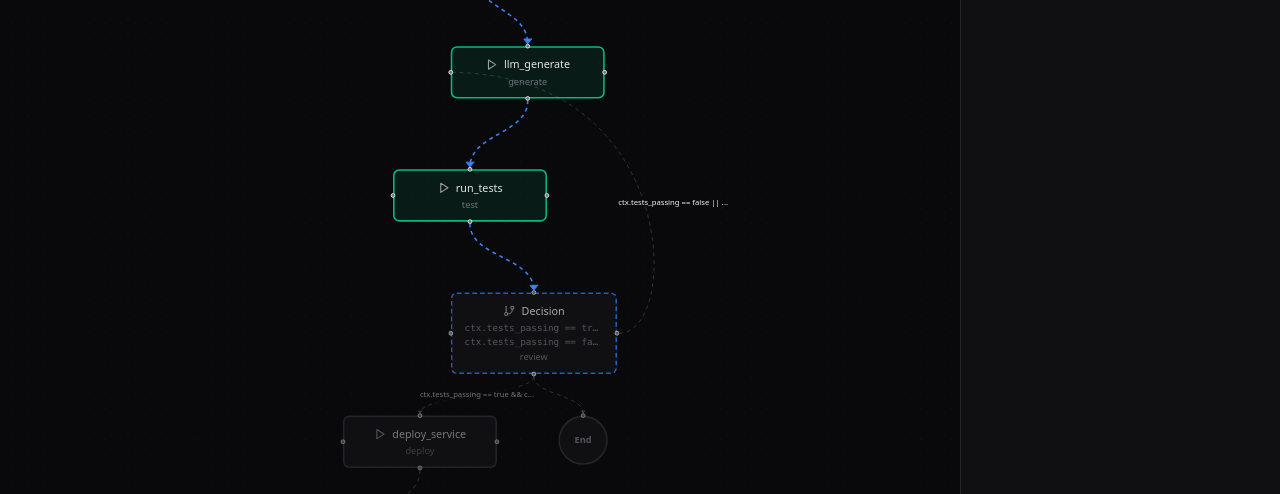
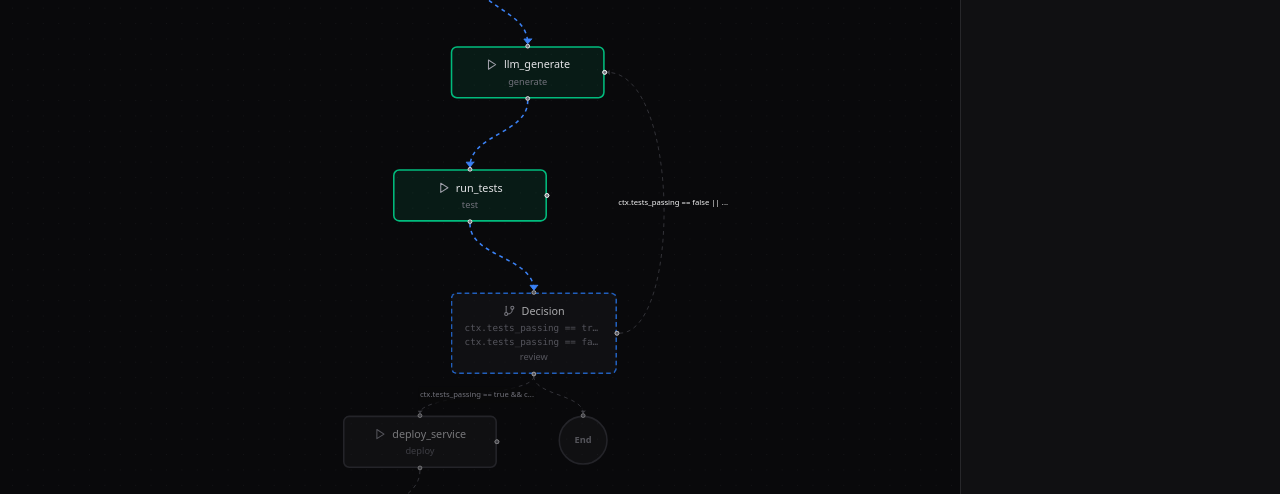
Before and after one commit to adamgilman/fishplate, a React (Vite) app in the folder apps/admin-ui/: page / in a window 1280 px wide. Shown: the part 179-673 px from the top of the page. Built offline with nearby package versions, Linux system fonts and the light colour scheme.

Commit message:
fix(admin-ui): move back-edge target handle to right side to avoid crossing nodes

```diff
--- a/apps/admin-ui/src/components/workflow-graph/nodes/base-node.tsx
+++ b/apps/admin-ui/src/components/workflow-graph/nodes/base-node.tsx
@@ -35,7 +35,7 @@ export function BaseNode({ data, children, className, shape = 'rounded' }: BaseN
       )}
     >
       <Handle type="target" position={Position.Top} className="!bg-zinc-500" />
-      <Handle type="target" position={Position.Left} id="back-target" className="!bg-zinc-500" />
+      <Handle type="target" position={Position.Right} id="back-target" className="!bg-zinc-500" />
       {children}
       <Handle type="source" position={Position.Bottom} className="!bg-zinc-500" />
       <Handle type="source" position={Position.Right} id="back-source" className="!bg-zinc-500" />
```
